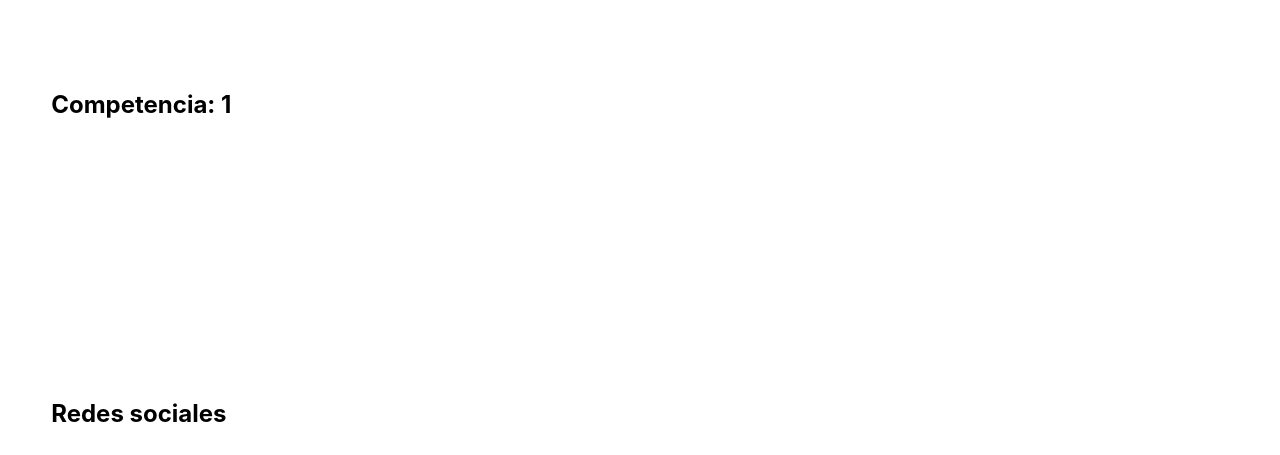
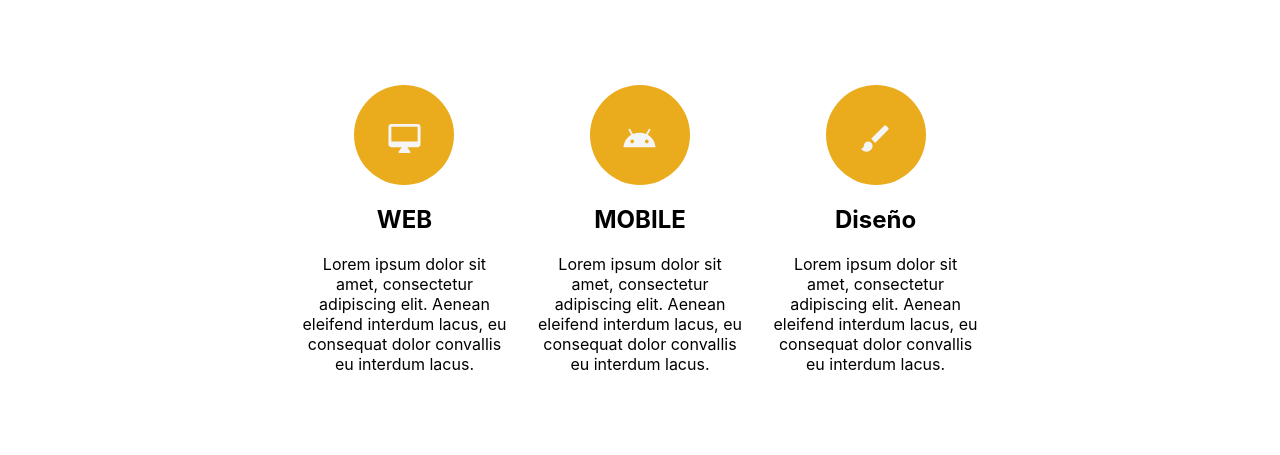
Before and after one commit to JaimeSarrion/Landing, a React (Create React App) app in the folder landing/: page / in a window 1280 px wide. Shown: the part 1010-1465 px from the top of the page. Built offline with nearby package versions, Linux system fonts and the light colour scheme.

Commit message:
Añadido componente de competencias

```diff
--- a/landing/package.json
+++ b/landing/package.json
@@ -3,6 +3,8 @@
   "version": "0.1.0",
   "private": true,
   "dependencies": {
+    "@material-ui/core": "^4.5.2",
+    "@material-ui/icons": "^4.5.1",
     "react": "^16.11.0",
     "react-dom": "^16.11.0",
     "react-scripts": "3.2.0"
--- a/landing/src/components/Competencias/Competencia/Competencia.js
+++ b/landing/src/components/Competencias/Competencia/Competencia.js
@@ -1,13 +1,39 @@
-import React, {Component} from 'react'
+import React, { Component } from 'react'
+import classes from './Competencia.module.css'
+import AndroidIcon from '@material-ui/icons/Android';
+import BrushIcon from '@material-ui/icons/Brush';
+import DesktopMacIcon from '@material-ui/icons/DesktopMac';
 
 class Competencia extends Component {
 
 
-    render(){
-        return(
-            <div>
-                Competencia: {this.props.id}
+    render() {
+        let icon = "";
+        switch (this.props.Icono) {
+            case "Android":
+                icon = (<AndroidIcon htmlColor="whitesmoke" fontSize="large" style={{ marginTop: "36px" }} color="white" ></AndroidIcon>)
+                break;
+            case "Desktop":
+                icon = (<DesktopMacIcon htmlColor="whitesmoke" fontSize="large" style={{ marginTop: "36px" }} color="white" ></DesktopMacIcon>)
+                break;
+            case "Brush":
+                icon = (<BrushIcon htmlColor="whitesmoke" fontSize="large" style={{ marginTop: "36px" }} color="white" ></BrushIcon>)
+                break;
+        }
+
+        return (
+            <div className={classes.Container}>
+                <div className={classes.Circulo}>
+                    {icon}
+                </div>
+                <div>
+                    <h2>
+                        {this.props.Nombre}
+                    </h2>
+                    <p>{this.props.Desc}</p>
+                </div>
             </div>
+
         )
     }
 }
--- /dev/null
+++ b/landing/src/components/Competencias/Competencia/Competencia.module.css
@@ -0,0 +1,24 @@
+.Circulo{
+    width: 100px;
+    height: 100px;
+    background-color: rgb(234, 171, 28);
+    border-radius: 100px;
+}
+.Container{
+    animation: 0.65s ease 0s 1 normal none running forwards;
+    justify-self: center;
+    text-align: center;
+    background-color: rgba(0, 0, 0, 0);
+    background-repeat: repeat;
+    background-attachment: scroll;
+    background-position: top left;
+    border-radius: 0px;
+    margin-bottom: 0px;
+    min-height: 0px;
+    padding-top: 15px;
+    padding-bottom: 15px;
+    padding-left: 15px;
+    padding-right: 15px;
+    text-align: -webkit-center;
+
+}
--- a/landing/src/components/Competencias/Competencias.js
+++ b/landing/src/components/Competencias/Competencias.js
@@ -1,17 +1,48 @@
-import React, {Component} from 'react'
+import React, { Component } from 'react'
 import Competencia from './Competencia/Competencia'
+import classes from './Competencias.module.css'
 
+class Competencias extends Component {
 
-class Competencias extends Component{
+    state = {
+        compentencias: [
+            {
+                id: 1,
+                Nombre: "WEB",
+                Desc: "Lorem ipsum dolor sit amet, consectetur adipiscing elit. Aenean eleifend interdum lacus, eu consequat dolor convallis eu interdum lacus.",
+                Icono: "Desktop"
+            },
+            {
+                id: 2,
+                Nombre: "MOBILE",
+                Desc: "Lorem ipsum dolor sit amet, consectetur adipiscing elit. Aenean eleifend interdum lacus, eu consequat dolor convallis eu interdum lacus.",
+                Icono: "Android"
+            },
+            {
+                id: 3,
+                Nombre: "Diseño",
+                Desc: "Lorem ipsum dolor sit amet, consectetur adipiscing elit. Aenean eleifend interdum lacus, eu consequat dolor convallis eu interdum lacus.",
+                Icono: "Brush"
+            }
+        ]
+    }
 
-
-    render(){
-
-        return(
-            <div>
-                <h2>
-                    <Competencia id={1}></Competencia>
-                </h2>
+    render() {
+        let competencias = this.state.compentencias.map(item => {
+            return (
+                <Competencia
+                    key={item.id}
+                    Nombre={item.Nombre}
+                    Desc={item.Desc}
+                    Icono={item.Icono}
+                />
+            )
+        })
+        return (
+            <div className={classes.Container}>
+                <div />
+                {competencias}
+                <div />
             </div>
         )
     }
--- /dev/null
+++ b/landing/src/components/Competencias/Competencias.module.css
@@ -0,0 +1,5 @@
+.Container {
+    display: grid;
+    grid-template-columns: 1fr 1fr 1fr 1fr 1fr;
+    grid-template-rows: 1fr;
+  }
--- a/landing/src/components/header/header.js
+++ b/landing/src/components/header/header.js
@@ -11,8 +11,8 @@ class Header extends Component {
                 <div className={classes.HeaderBotones}>
 
                 </div>
-                <a className={[classes.Button,classes.HeaderButton].join(' ')}>¿QUIÉN SOY?</a>
-                <a className={[classes.Button,classes.HeaderButton, classes.RightButton].join(' ')}>MIS PROYECTOS</a>
+                <a className={[classes.Button,classes.HeaderButton].join(' ')}>¿WHO I AM?</a>
+                <a className={[classes.Button,classes.HeaderButton, classes.RightButton].join(' ')}>MY PROJECTS</a>
             </div>
         )
     }
```
Also changed, not shown: landing/src/components/Presentacion/Presentacion.js (added, +16 -0 lines), 1 other file (tests, documents, lock files or other folders).
